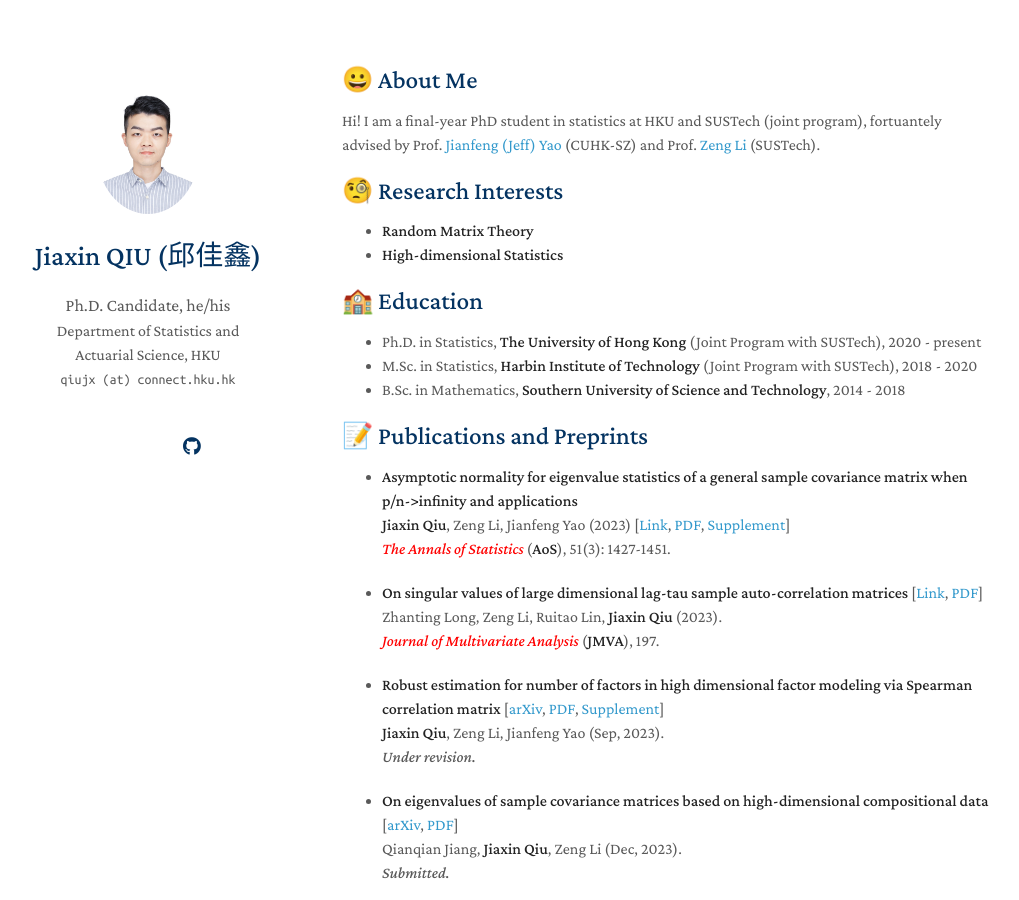
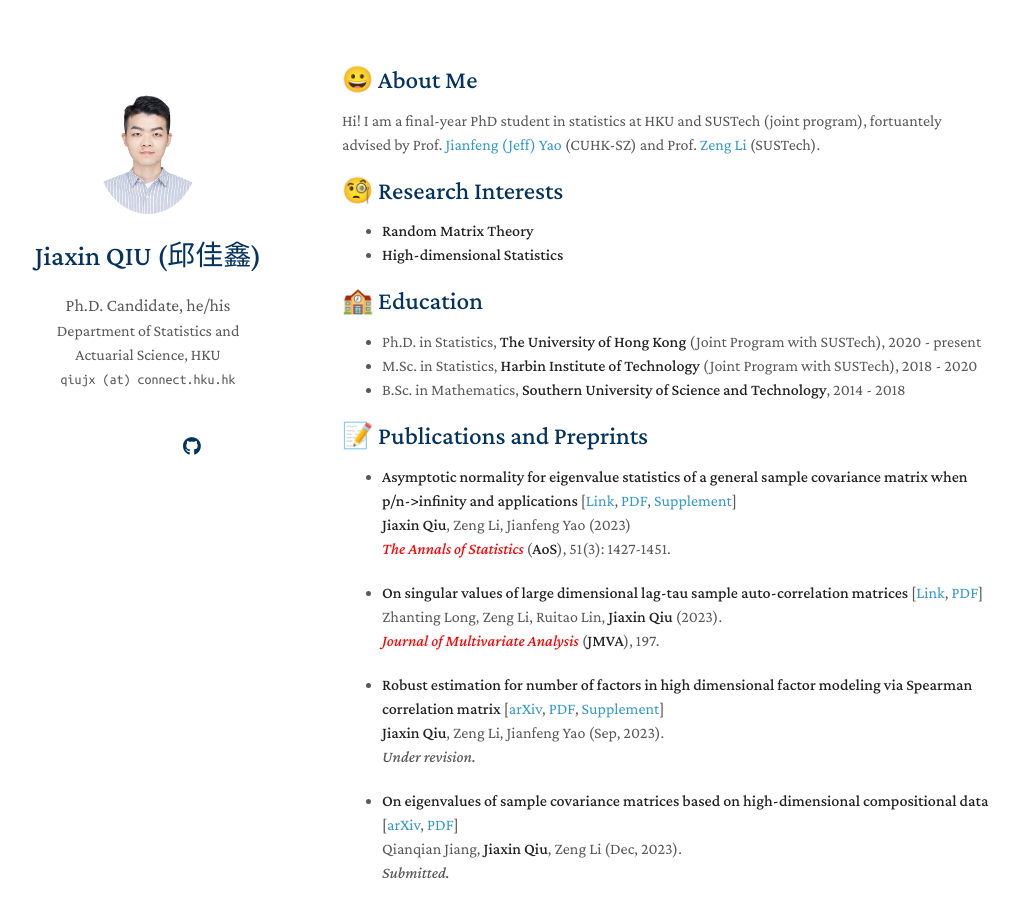
Before and after one commit to jxqiu77/jxqiu77.github.io, a Jekyll site: the page built from index.md, in a window 1280 px wide and 900 px high. Shown: the whole window, without its empty margins (128-1147 px from the left). Built offline with Jekyll 4.4.1, drawn with Linux system fonts in a browser that asks for light colours; nearby versions of some CDN libraries; a style sheet for code colours, icons or effects is not loaded; our own code applies the rules of GitHub Pages for plain Markdown files.

```diff
--- a/index.md
+++ b/index.md
@@ -19,8 +19,8 @@ Hi! I am a final-year PhD student in statistics at HKU and SUSTech (joint progra
 
 ## 📝 Publications and Preprints
 
-- **Asymptotic normality for eigenvalue statistics of a general sample covariance matrix when p/n->infinity and applications**\
-  **Jiaxin Qiu**, Zeng Li, Jianfeng Yao (2023) [[Link](https://doi.org/10.1214/23-AOS2300), [PDF](/assets/files/papers/2023-AoS-main.pdf), [Supplement](/assets/files/papers/2023-AoS-supp.pdf)] \
+- **Asymptotic normality for eigenvalue statistics of a general sample covariance matrix when p/n->infinity and applications** [[Link](https://doi.org/10.1214/23-AOS2300), [PDF](/assets/files/papers/2023-AoS-main.pdf), [Supplement](/assets/files/papers/2023-AoS-supp.pdf)]\
+  **Jiaxin Qiu**, Zeng Li, Jianfeng Yao (2023)\
   <span style="color:red">*The Annals of Statistics* </span> (**AoS**), 51(3): 1427-1451.
 
 - **On singular values of large dimensional lag-tau sample auto-correlation matrices** [[Link](https://doi.org/10.1016/j.jmva.2023.105205), [PDF](/assets/files/papers/2023-JMVA.pdf)] \
```
